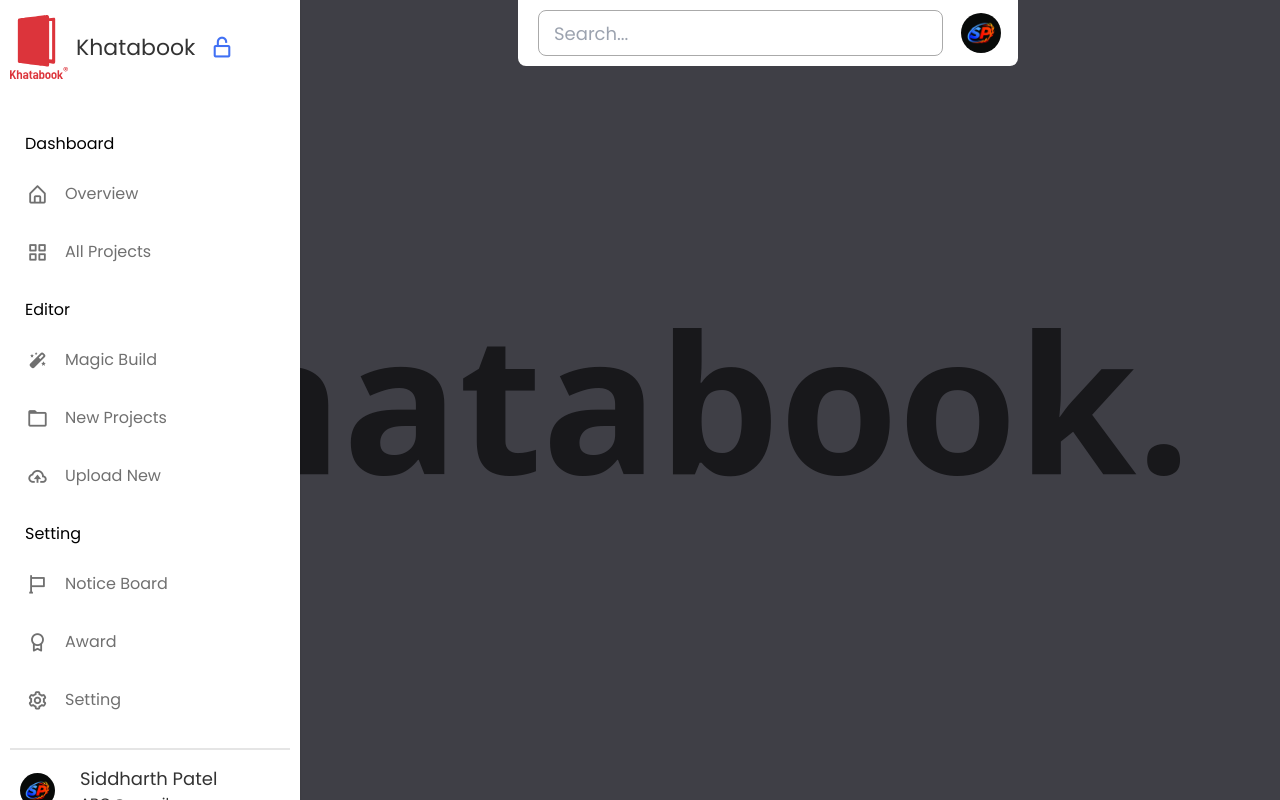
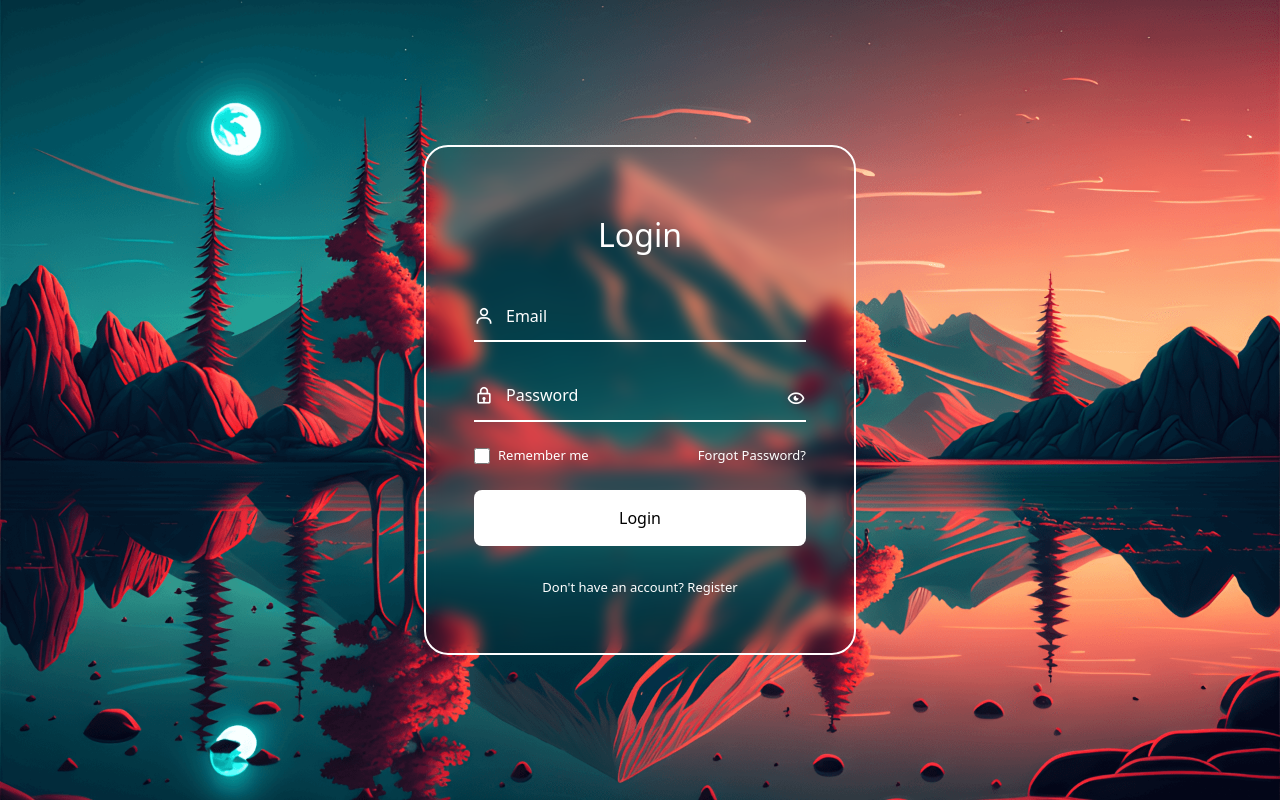
Before and after one commit to siddharth-vss/Khata, an Angular app: page / in a window 1280 px wide. Built offline with nearby package versions, Linux system fonts and the light colour scheme.

Commit message:
make login page and added routes

```diff
--- a/src/app/app.component.html
+++ b/src/app/app.component.html
@@ -1,10 +1,2 @@
-<div class="bg-zinc-700 h-[100vh] w-[100vw] ">
-  <div class="fixed -z-4 w-full h-screen ">
-    <div
-      class="  text-zinc-900 text-[15vw] absolute top-1/2 left-1/2 -translate-x-[50%] font-[600] -translate-y-[50%] ">
-      Khatabook.</div>
-  </div>
-  <div class=" fixed z-4 w-full h-screen  ">
-    <app-sidebar  ></app-sidebar>
-  </div>
-</div>
+
+<router-outlet></router-outlet>
--- a/src/app/app.component.ts
+++ b/src/app/app.component.ts
@@ -1,12 +1,11 @@
 import { Component } from '@angular/core';
 import { RouterOutlet } from '@angular/router';
-import { SidebarComponent } from './sidebar/sidebar.component';
 
 
 @Component({
   selector: 'app-root',
   standalone: true,
-  imports: [RouterOutlet,SidebarComponent],
+  imports: [RouterOutlet],
   templateUrl: './app.component.html',
   styleUrl: './app.component.css'
 })
--- a/src/app/app.routes.ts
+++ b/src/app/app.routes.ts
@@ -1,3 +1,14 @@
 import { Routes } from '@angular/router';
+import { SidebarComponent } from './sidebar/sidebar.component';
+import { LoginComponent } from './login/login.component';
 
-export const routes: Routes = [];
+export const routes: Routes = [
+  {
+    path : 'sidebar',
+    component : SidebarComponent
+  },
+  {
+    path : '',
+    component : LoginComponent
+  }
+];
--- a/src/app/display/display.component.html
+++ /dev/null
@@ -1,6 +0,0 @@
-<!-- <div class="bg-zinc-800 w-[screen]] flex items-center h-[60px] ">
-  <button (click)="change()" >help</button>
-  <button (click)="change()" >help</button>
-  <button (click)="change()" >help</button>
-  <button (click)="change()" >help</button>
-</div> -->
--- /dev/null
+++ b/src/app/login/login.component.css
@@ -0,0 +1,189 @@
+/*=============== GOOGLE FONTS ===============*/
+@import url("https://fonts.googleapis.com/css2?family=Poppins:wght@400;500&display=swap");
+
+
+/*=============== BASE ===============*/
+* {
+  box-sizing: border-box;
+  padding: 0;
+  margin: 0;
+}
+
+body,
+input,
+button {
+  font-size: 1rem;
+
+}
+
+body {
+  color: hsl(0, 0%, 100%);
+  font-family: "Poppins", sans-serif;
+}
+
+input,
+button {
+  border: none;
+  outline: none;
+}
+
+a {
+  text-decoration: none;
+}
+
+img {
+  max-width: 100%;
+  height: auto;
+}
+
+/*=============== LOGIN ===============*/
+.login {
+  position: relative;
+  height: 100vh;
+  display: grid;
+  align-items: center;
+  background-image: url('../../assets/image.png');
+  background-position: center;
+  background-size: cover;
+}
+.login__img {
+  position: absolute;
+  width: 100%;
+  height: 100%;
+  object-fit: cover;
+  object-position: center;
+}
+.login__form {
+  position: relative;
+  background-color: hsla(0, 0%, 10%, 0.1);
+  border: 2px solid hsl(0, 0%, 100%);
+  margin-inline: 1.5rem;
+  padding: 2.5rem 1.5rem;
+  border-radius: 1rem;
+  backdrop-filter: blur(8px);
+}
+.login__title {
+  color: hsl(0, 0%, 100%);
+  text-align: center;
+  font-size: 1.75rem;
+  font-weight: 500;
+  margin-bottom: 2rem;
+}
+.login__content, .login__box {
+  display: grid;
+}
+.login__content {
+  row-gap: 1.75rem;
+  margin-bottom: 1.5rem;
+}
+.login__box {
+  grid-template-columns: max-content 1fr;
+  align-items: center;
+  column-gap: 0.75rem;
+  border-bottom: 2px solid hsl(0, 0%, 100%);
+}
+.login__icon, .login__eye {
+  font-size: 1.25rem;
+  color: hsl(0, 0%, 100%);
+}
+.login__input {
+  width: 100%;
+  padding-block: 0.8rem;
+  background: none;
+  color: hsl(0, 0%, 100%);
+  position: relative;
+  z-index: 1;
+}
+.login__box-input {
+  position: relative;
+}
+.login__label {
+  color: hsl(0, 0%, 100%);
+  position: absolute;
+  left: 0;
+  top: 13px;
+  font-weight: 500;
+  transition: top 0.3s,font-size 0.3s;
+}
+.login__eye {
+  position: absolute;
+  right: 0;
+  top: 18px;
+  z-index: 10;
+  cursor: pointer;
+}
+.login__box:nth-child(2) input {
+  padding-right: 1.8rem;
+}
+.login__check, .login__check-group {
+  display: flex;
+  align-items: center;
+  justify-content: space-between;
+}
+.login__check {
+  margin-bottom: 1.5rem;
+}
+.login__check-label, .login__forgot, .login__register {
+  font-size: .813rem;
+  color: hsl(0, 0%, 100%);
+}
+.login__check-group {
+  column-gap: 0.5rem;
+}
+.login__check-input {
+  width: 16px;
+  height: 16px;
+}
+.login__forgot {
+  color: hsl(0, 0%, 100%);
+}
+.login__forgot:hover {
+  text-decoration: underline;
+}
+.login__button {
+  width: 100%;
+  padding: 1rem;
+  border-radius: 0.5rem;
+  background-color: hsl(0, 0%, 100%);
+  font-weight: 500;
+  cursor: pointer;
+  margin-bottom: 2rem;
+}
+.login__register {
+  text-align: center;
+}
+.login__register a {
+  color: vahsl(0, 0%, 100%);
+  font-weight: 500;
+}
+.login__register a:hover {
+  text-decoration: underline;
+}
+
+/* Input focus move up label */
+.login__input:focus + .login__label {
+  top: -12px;
+  font-size: .813rem;
+}
+
+/* Input focus sticky top label */
+.login__input:not(:placeholder-shown).login__input:not(:focus) + .login__label {
+  top: -12px;
+  font-size: .813rem;
+}
+
+/*=============== BREAKPOINTS ===============*/
+/* For medium devices */
+@media screen and (min-width: 576px) {
+  .login {
+    justify-content: center;
+  }
+  .login__form {
+    width: 432px;
+    padding: 4rem 3rem 3.5rem;
+    border-radius: 1.5rem;
+  }
+  .login__title {
+    font-size: 2rem;
+  }
+}
--- /dev/null
+++ b/src/app/login/login.component.html
@@ -0,0 +1,45 @@
+
+<div class="login">
+  <!-- <img src="../../assets/image.png" alt="login image" class="login__img"> -->
+
+  <form #loginform="ngForm" (ngSubmit)="hello(loginform.value)" class="login__form">
+     <h1 class="login__title">Login</h1>
+
+     <div class="login__content">
+        <div class="login__box">
+           <i class="bx bx-user login__icon"></i>
+
+           <div class="login__box-input">
+              <input type="email" name="email" ngModel  required class="login__input" id="login-email" placeholder=" "  autocomplete="off">
+              <label for="login-email"  class="login__label">Email</label>
+           </div>
+        </div>
+
+        <div class="login__box">
+           <i class="bx bx-lock login__icon"></i>
+
+           <div class="login__box-input">
+              <input type={{password}} name="password" ngModel required class="login__input" id="login-pass" placeholder=" "  autocomplete="off">
+              <label for="login-pass" class="login__label">Password</label>
+              <!-- <i class="bx bx-show-alt login__eye" id="login-eye"></i> -->
+              <i class="bx  login__eye" (click)="change()" [ngClass]="[show ? 'bx-show-alt' : 'bx-hide']" id="login-eye"></i>
+           </div>
+        </div>
+     </div>
+
+     <div class="login__check">
+        <div class="login__check-group">
+           <input type="checkbox" class="login__check-input" id="login-check">
+           <label for="login-check" class="login__check-label">Remember me</label>
+        </div>
+
+        <a href="#" class="login__forgot">Forgot Password?</a>
+     </div>
+
+     <button type="submit" class="login__button">Login</button>
+
+     <p class="login__register">
+        Don't have an account? <a href="#">Register</a>
+     </p>
+  </form>
+</div>
--- /dev/null
+++ b/src/app/login/login.component.ts
@@ -0,0 +1,34 @@
+import { Component, inject } from '@angular/core';
+import { NgClass } from '@angular/common';
+import { FormsModule } from '@angular/forms';
+import { Router, RouterLink } from '@angular/router';
+
+@Component({
+  selector: 'app-login',
+  standalone: true,
+  imports: [NgClass,FormsModule],
+  templateUrl: './login.component.html',
+  styleUrl: './login.component.css'
+})
+export class LoginComponent {
+  private readonly router = inject(Router);
+
+  show = true;
+  password = "password";
+$e: any;
+  change(){
+    this.show =!this.show;
+    if(this.password == "password"){
+        this.password = "text";
+    }else{
+      this.password = "password";
+    }
+  }
+  hello(e : any){
+    console.log(e);
+    if(e.email == "testuser@mail.com" && e.password == "password"){
+        // window.open("localhost:4200/sidebar");
+        this.router.navigateByUrl('/sidebar');
+    }
+  }
+}
--- a/src/app/sidebar/sidebar.component.html
+++ b/src/app/sidebar/sidebar.component.html
@@ -1,5 +1,11 @@
-<!-- @if (show) {<div class="bg-zinc-800 w-[250px] h-[100vh] smooth" >SideBar</div> }
-@else {<div class="bg-zinc-800 w-[0px] h-[100vh] smooth" >SideBar</div>} -->
+
+<div class="bg-zinc-700 h-[100vh] w-[100vw] ">
+  <div class="fixed -z-4 w-full h-screen ">
+    <div
+      class="  text-zinc-900 text-[15vw] absolute top-1/2 left-1/2 -translate-x-[50%] font-[600] -translate-y-[50%] ">
+      Khatabook.</div>
+  </div>
+  <div class=" fixed z-4 w-full h-screen  ">
     <nav #e (mouseenter)="showSidebar(e)"  (mouseleave)="hideSidebar(e)"  [ngClass]="[show ? 'locked' : 'hoverable',close ? 'close' : '']"  class="sidebar">
       <div class="logo_items flex">
         <span class="nav_image">
@@ -102,3 +108,6 @@
         <img src="../../assets/img.jpg" alt="logo_img" />
       </span>
     </nav>
+
+  </div>
+</div>
```
Also changed, not shown: src/app/display/display.component.css (deleted, +0 -10 lines), src/app/display/display.component.ts (deleted, +0 -19 lines), src/assets/image.png (added), 1 other file (tests, documents, lock files or other folders). Lines whose indentation alone changed are shown as unchanged.
